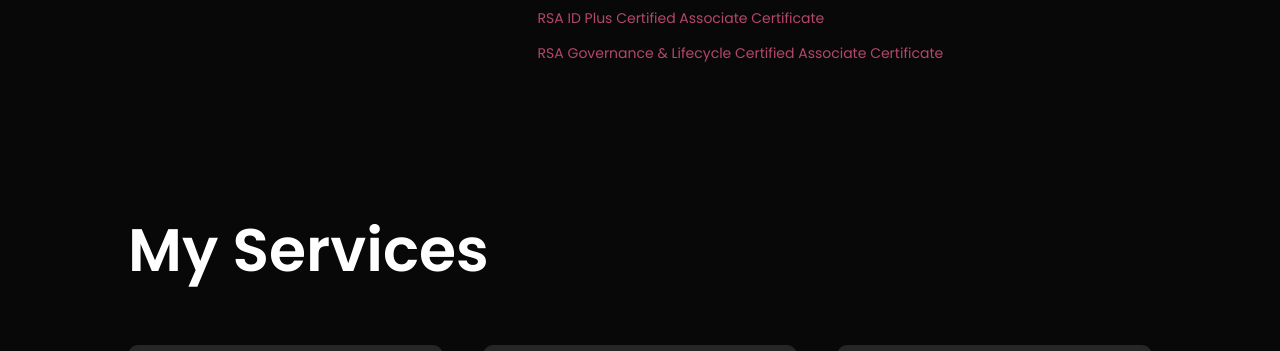
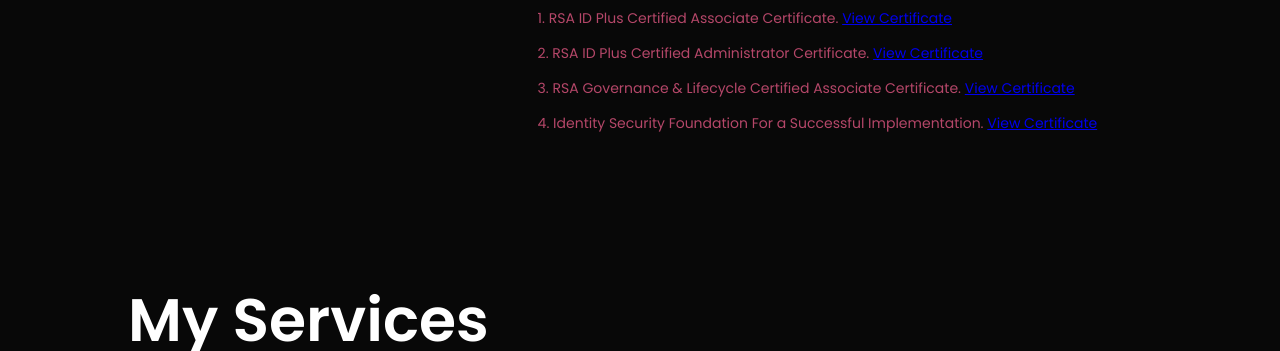
Before and after one commit to mmujahid0/My-Portfolio, a plain HTML site: page index.html in a window 1280 px wide. Both pictures are taken after a click on the element "Certificate". Shown: the part 1162-1513 px from the top of the page. Drawn offline with Linux system fonts and the light colour scheme.

Commit message:
Update index.html

```diff
--- a/index.html
+++ b/index.html
@@ -111,8 +111,12 @@
                     </div>
                     <div class="tab-contents" id="certificate">
                         <ul>
-                            <li><span>RSA ID Plus Certified Associate Certificate</li>
-                            <li><span>RSA Governance & Lifecycle Certified Associate Certificate</li>
+                            <ul>
+                            <li><span>1. RSA ID Plus Certified Associate Certificate. <a href="path/to/your/pdf/RSA_ID_Plus_Certified_Associate.pdf" target="_blank">View Certificate</a></span></li>
+                            <li><span>2. RSA ID Plus Certified Administrator Certificate. <a href="Images/RSA_ID_Plus_Certified_Associate_Badge_Certificate" target="_blank">View Certificate</a></span></li>
+                            <li><span>3. RSA Governance & Lifecycle Certified Associate Certificate. <a href="path/to/your/pdf/RSA_Governance_and_Lifecycle.pdf" target="_blank">View Certificate</a></span></li>
+                            <li><span>4. Identity Security Foundation For a Successful Implementation. <a href="path/to/your/pdf/Identity_Security_Foundation.pdf" target="_blank">View Certificate</a></span></li>
+    </ul>
                         </ul>
                     </div>
                 </div>
```
